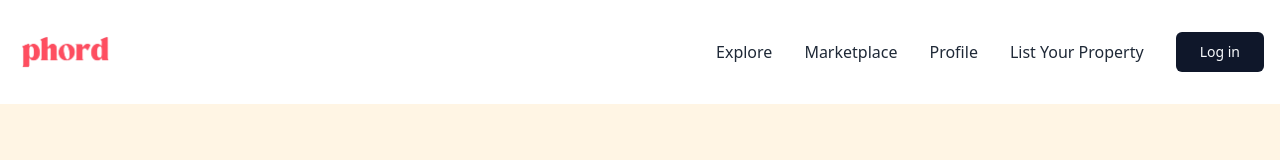
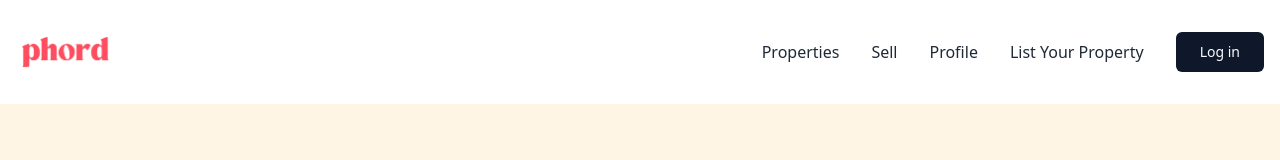
Before and after one commit to mayur-samrutwar/phord, a Next.js app: page / in a window 1280 px wide. Shown: the top 160 px of the page. Built offline with nearby package versions, Linux system fonts and the light colour scheme.

Commit message:
update: correct links

```diff
--- a/components/home/Features.js
+++ b/components/home/Features.js
@@ -1,8 +1,10 @@
 import { ShoppingCart, Handshake, ScrollText, DollarSign } from "lucide-react";
 import { Button } from "../ui/button";
+import Link from "next/link";
 export default function Features() {
   return (
     <div>
+
         <div
       className="w-full h-48 bg-no-repeat bg-cover z-10"
       style={{
@@ -25,8 +27,7 @@ export default function Features() {
       ></div>
     </div>
 
-    <Button size="lg" className="mt-12 bg-[#FF4D5F] text-[#FFF5E4] hover:bg-[#FF7679]">Start Your Journey</Button>
-
+    <Link href="/properties"><Button size="lg" className="mt-12 bg-[#FF4D5F] text-[#FFF5E4] hover:bg-[#FF7679]">Start Your Journey</Button></Link>
       </div>
       <div className="w-1/2 flex justify-center items-center">
       <div className="flex space-x-4">
--- a/components/home/Hero.js
+++ b/components/home/Hero.js
@@ -1,4 +1,5 @@
 import { Button } from "@/components/ui/button"
+import Link from "next/link"
 
 export default function Hero() {
   return (
@@ -6,7 +7,7 @@ export default function Hero() {
       <div className="container mx-auto px-4 py-24 flex flex-col items-center text-center">
         <h1 className="text-5xl md:text-6xl font-bold mb-6 text-gray-900">Afford the Premium Real Estate</h1>
         <p className="text-xl mb-12 max-w-2xl text-gray-500">Own shares in high-value properties. Start building your real estate portfolio today with Phord.</p>
-        <Button size="lg" className="bg-[#FF4D5F] text-[#FFF5E4] hover:bg-[#FF7679]">Start Investing</Button>
+        <Link href="/properties"><Button size="lg" className="bg-[#FF4D5F] text-[#FFF5E4] hover:bg-[#FF7679]">Start Investing</Button></Link>
         <img className="mt-16" src="/home.png" />
       </div>
 
--- a/components/layout/Navbar.js
+++ b/components/layout/Navbar.js
@@ -10,10 +10,10 @@ export default function Navbar() {
 
         </Link>
         <div className="flex items-center space-x-8">
-          <Link href="/properties"><p className="text-gray-800 hover:text-gray-700">Explore</p></Link>
-          <Link href="/marketplace"><p className="text-gray-800 hover:text-gray-700">Marketplace</p></Link>
+          <Link href="/properties"><p className="text-gray-800 hover:text-gray-700">Properties</p></Link>
+          <Link href="/marketplace"><p className="text-gray-800 hover:text-gray-700">Sell</p></Link>
           <Link href="/profile"><p className="text-gray-800 hover:text-gray-700">Profile</p></Link>
-          <Link href="/profile"><p className="text-gray-800 hover:text-gray-700">List Your Property</p></Link>
+          <Link href="/list"><p className="text-gray-800 hover:text-gray-700">List Your Property</p></Link>
           <Button className="px-6">Log in</Button>
         </div>
       </div>
```
